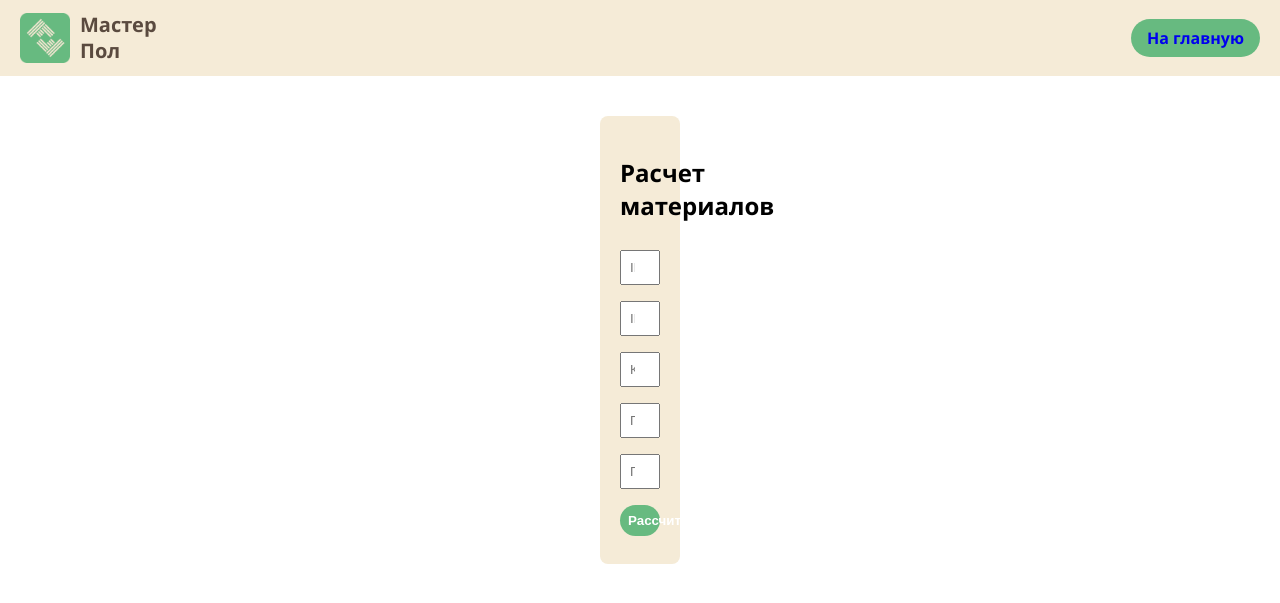
After one commit to Minzhy1/MasterPol, a Django app: page /calc/ in a window 1280 px wide. The commit adds this page. Shown: the top 603 px of the page. Run offline with Django 4.2, Linux system fonts and the light colour scheme.

Commit message:
first commit

```diff
--- a/maspol/models.py
+++ b/maspol/models.py
@@ -50,8 +50,6 @@ class Partner(models.Model):
         return self.name
 
 
-
-
 # Модель для Типа продукции
 class ProductType(models.Model):
     name = models.CharField(max_length=255, verbose_name="Тип продукции")
--- a/maspol/templates/add_partner.html
+++ b/maspol/templates/add_partner.html
@@ -32,14 +32,13 @@
             font-weight: bold; font-size: 16px; margin-left: auto;">На главную</a>
 </div>
 
-<div class="form-container" style="max-width: 800px; margin: 50px auto;">
+<div style="max-width: 800px; margin: 50px auto;">
     <h2 style="text-align: center;">
         {% if partner %}Редактировать{% else %}Добавить{% endif %} партнёра
     </h2>
 
     <form method="post">
         {% csrf_token %}
-
         <div class="form-field">
             <input type="text" name="name" placeholder="Наименование"
                    value="{{ partner.name|default:'' }}" required>
--- a/maspol/templates/history.html
+++ b/maspol/templates/history.html
@@ -13,15 +13,15 @@
         <div style = "font-size: 20px; font-weight: bold; line-height: 1.3; color: #5a4a3f;">Мастер<br>Пол</div>
     </div>
     <a href="/" style="padding: 8px 16px; background: #67BA80; text-decoration: none; border-radius: 20px;
-            font-weight: bold; font-size: 16px; margin-left: auto;">На главную</a>
-    <a href="" style = "padding: 8px 16px; background: #67BA80; text-decoration: none; border-radius: 20px;
+            font-weight: bold; font-size: 16px; margin-left: 1410px;">На главную</a>
+    <a href="{% url 'calculate' %}" style = "padding: 8px 16px; background: #67BA80; text-decoration: none; border-radius: 20px;
             font-weight: bold; font-size: 16px; margin-left: auto;">Расчет материалов</a>
 
 </div>
 
 <h2 style="text-align: center; margin-top: 30px; margin-bottom: 20px;">История</h2>
 
-<div style="font-size: 18px; font-weight: bold; margin-left: 20px; margin-bottom: 20px;">
+<div style="font-size: 18px; font-weight: bold; text-align: center; margin-bottom: 20px;">
     {{ partner.partner_type.name }} | {{ partner.name }}
 </div>
 
--- /dev/null
+++ b/maspol/templates/method.html
@@ -0,0 +1,46 @@
+{% load static %}
+<!DOCTYPE html>
+<html lang="ru">
+<head>
+    <meta charset="UTF-8">
+    <title>Расчет материалов</title>
+    <style>
+        input{ width: 100%; padding: 8px; margin: 8px 0; box-sizing: border-box; }
+    </style>
+</head>
+<body style="font-family: Segoe UI; margin: 0; padding: 0; background: #ffffff;">
+<div style="display: flex; background: #f5ebd7; padding: 12px 20px; align-items: center;">
+    <div style="display: flex; align-items: center; gap: 10px;">
+        <img src="{% static 'log.png' %}" style="width: 50px; height: 50px;">
+        <div style="font-size: 20px; font-weight: bold; line-height: 1.3; color: #5a4a3f;">Мастер<br>Пол</div>
+    </div>
+    <a href="/" style="padding: 8px 16px; background: #67BA80; text-decoration: none; border-radius: 20px;
+            font-weight: bold; font-size: 16px; margin-left: auto;">На главную</a>
+</div>
+
+<div style="max-width: 600px;  margin:40px 600px ; background: #f5ebd7; padding: 20px; border-radius: 8px;">
+    <h2 style="text-align: center;">Расчет материалов</h2>
+    <form method="post">
+        {% csrf_token %}
+        <input type="number" name="product_type_id" placeholder="ID типа продукции" required>
+        <input type="number" name="material_type_id" placeholder="ID типа материала" required>
+        <input type="number" name="product_count" placeholder="Количество продукции (целое)" required>
+        <input type="number" step="0.01" name="param1" placeholder="Параметр 1 (вещественное > 0)" required>
+        <input type="number" step="0.01" name="param2" placeholder="Параметр 2 (вещественное > 0)" required>
+        <button type="submit" style="background: #67BA80; color: white; width: 100%; margin: 8px 0; padding: 8px;
+         border: none; border-radius: 20px; font-weight: bold; cursor: pointer;">Рассчитать</button>
+    </form>
+
+    {% if result is not None %}
+        <div style="margin-top: 20px; padding: 15px; background: white; border-radius: 5px; text-align: center; font-size: 18px;">
+            {% if result == -1 %}
+                Ошибка: неверные данные
+            {% else %}
+                Требуется материала: <strong>{{ result }}</strong>
+            {% endif %}
+        </div>
+    {% endif %}
+</div>
+
+</body>
+</html>
--- a/maspol/templates/partner.html
+++ b/maspol/templates/partner.html
@@ -11,7 +11,7 @@
         <div><img src="{% static 'log.png' %}"  style="width: 50px; height: 50px;"></div>
         <div style = "font-size: 20px; font-weight: bold; line-height: 1.3; color: #5a4a3f;">Мастер<br>Пол</div>
     </div>
-    <a href="" style = "padding: 8px 16px; background: #67BA80; text-decoration: none; border-radius: 20px;
+    <a href="{% url 'calculate' %}" style = "padding: 8px 16px; background: #67BA80; text-decoration: none; border-radius: 20px;
             font-weight: bold; font-size: 16px; margin-left: auto;">Расчет материалов</a>
 </div>
 <h1 style = "text-align: center; max-width: 50%;">Партнёры</h1>
@@ -31,7 +31,7 @@
         </div>
     </div>
     <div style="text-align: right; white-space: nowrap;">
-        <div style="font-weight: bold; color: #c76b1f; font-size: 18px; margin-bottom: 8px;">10%</div>
+        <div style="font-weight: bold; color: #c76b1f; font-size: 18px; margin-bottom: 8px;">{{ partner.discount }}%</div>
         <a href="{% url 'partner_history' partner.id %}" style="color: #67BA80; text-decoration: none; display: block; margin-bottom: 6px;">История</a>
         <a href="{% url 'edit_partner' partner.id %}"
            style="color: #67BA80; text-decoration: none; display: block;">Редактировать</a>
--- a/maspol/views.py
+++ b/maspol/views.py
@@ -1,7 +1,21 @@
-# maspol/views.py
+from django.db.models import Sum
+from django.shortcuts import render, redirect, get_object_or_404
+from .models import Partner, PartnerType, Address, Region, City, Street, PartnerProduct, MaterialType, ProductType
 
-from django.shortcuts import render, redirect, get_object_or_404
-from .models import Partner, PartnerType, Address, Region, City, Street, PartnerProduct
+def calculate_discount(partner):
+    total_qty = PartnerProduct.objects.filter(partner=partner).aggregate(
+        total=Sum('quantity')
+    )['total'] or 0
+    total_qty = int(total_qty)
+    if total_qty < 10_000:
+        return 0
+    elif total_qty < 50_000:
+        return 5
+    elif total_qty < 300_000:
+        return 10
+    else:
+        return 15
+
 
 def partner_list(request):
     partners = Partner.objects.select_related(
@@ -10,7 +24,11 @@ def partner_list(request):
         'legal_address__city',
         'legal_address__street'
     ).all()
+    for partner in partners:
+        partner.discount = calculate_discount(partner)
+
     return render(request, 'partner.html', {'partners': partners})
+
 
 def partner_history(request, partner_id):
     partner = get_object_or_404(Partner, id=partner_id)
@@ -83,7 +101,7 @@ def add_partner(request, partner_id=None):
                 phone=phone,
                 email=email,
                 legal_address=address,
-                inn="0000000000"  # или добавь поле в форму
+                inn="0000000000"
             )
 
         return redirect('partner_list')
@@ -97,3 +115,43 @@ def add_partner(request, partner_id=None):
         'partner': partner,
     }
     return render(request, 'add_partner.html', context)
+
+def calculate(request):
+    result = None
+    error = None
+
+    if request.method == 'POST':
+        try:
+            product_type_id = int(request.POST.get('product_type_id'))
+            material_type_id = int(request.POST.get('material_type_id'))
+            product_count = int(request.POST.get('product_count'))
+            param1 = float(request.POST.get('param1'))
+            param2 = float(request.POST.get('param2'))
+
+            if param1 <= 0 or param2 <= 0 or product_count <= 0:
+                result = -1
+            else:
+                # Получаем тип продукции
+                try:
+                    product_type = ProductType.objects.get(id=product_type_id)
+                except ProductType.DoesNotExist:
+                    result = -1
+                else:
+                    # Получаем тип материала
+                    try:
+                        material_type = MaterialType.objects.get(id=material_type_id)
+                    except MaterialType.DoesNotExist:
+                        result = -1
+                    else:
+                        # Расчёт
+                        material = param1 * param2 * float(product_type.coefficient)
+                        total_material = material * product_count
+                        # Учёт брака
+                        defect = 1 + float(material_type.defect_percentage)
+                        total_defect = total_material * defect
+                        result = int(total_defect)
+
+        except (ValueError, TypeError):
+            result = -1
+
+    return render(request, 'method.html', {'result': result})
--- a/pol/urls.py
+++ b/pol/urls.py
@@ -16,7 +16,7 @@ Including another URLconf
 """
 from django.contrib import admin
 from django.urls import path
-from maspol.views import partner_list, add_partner, partner_history
+from maspol.views import partner_list, add_partner, partner_history, calculate
 
 urlpatterns = [
     path('admin/', admin.site.urls),
@@ -24,4 +24,5 @@ urlpatterns = [
     path('add/', add_partner, name='add_partner'),
     path('edit/<int:partner_id>/', add_partner, name='edit_partner'),
     path('history/<int:partner_id>/', partner_history, name='partner_history'),
+    path('calc/', calculate, name='calculate'),
 ]
```
Also changed, not shown: maspol/migrations/0001_initial.py.
